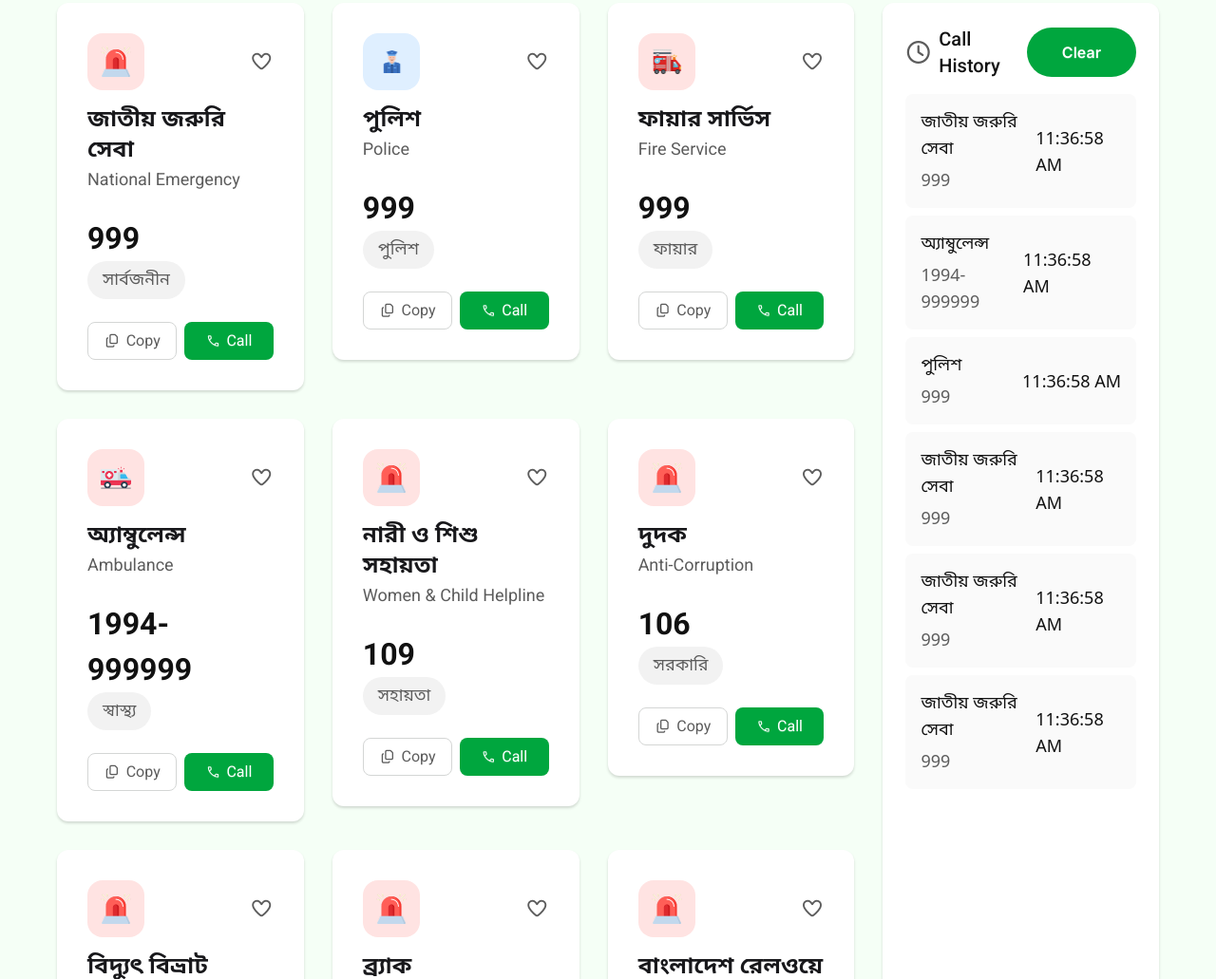
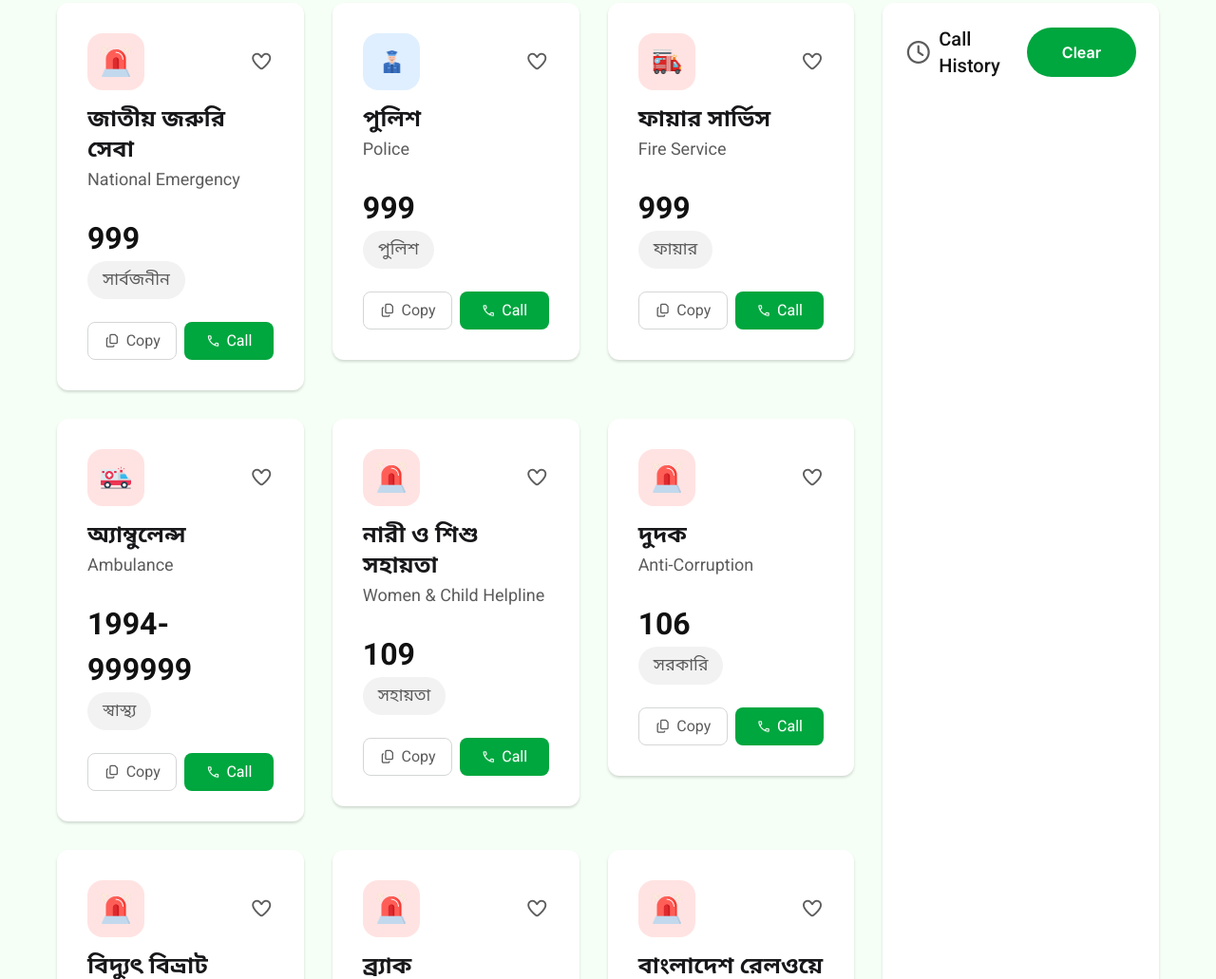
Before and after one commit to 0fahimtazwar0/B12A05-Emergency-Hotline, a plain HTML site: page index.html in a window 1280 px wide. Shown: the part 389-1420 px from the top of the page at 95% size. Drawn offline with nearby package versions, Linux system fonts and the light colour scheme.

Commit message:
added history clear functionality and cleared demo histories

```diff
--- a/index.html
+++ b/index.html
@@ -329,51 +329,10 @@
                 <i class="fa-regular fa-clock fa-xl text-[#5C5C5C]"></i>
                 <p class="text-xl font-medium font-[roboto] text-[#111]">Call History</p>
                 </div>
-                <button class="btn btn-ghost px-9 h-[52px] rounded-full bg-[#00A63E] hover:bg-[#008b33] active:bg-[#009938] font-[inter] text-white font-semibold text-base">Clear</button>
+                <button id="clear-history-btn" class="btn btn-ghost px-9 h-[52px] rounded-full bg-[#00A63E] hover:bg-[#008b33] active:bg-[#009938] font-[inter] text-white font-semibold text-base">Clear</button>
             </div>
             <div id="history-container" class="flex flex-col gap-2">
-                <div class="bg-[#FAFAFA] p-4 flex justify-between items-center rounded-lg">
-                    <div class="flex flex-col gap-1">
-                        <p class="bangla text-lg text-[#111]">জাতীয় জরুরি সেবা</p>
-                        <p class="text-lg text-[#5C5C5C]">999</p>
-                    </div>
-                    <span class="text-lg text-[#111]">11:36:58 AM</span>
-                </div>
-                <div class="bg-[#FAFAFA] p-4 flex justify-between items-center rounded-lg">
-                    <div class="flex flex-col gap-1">
-                        <p class="bangla text-lg text-[#111]">অ্যাম্বুলেন্স</p>
-                        <p class="text-lg text-[#5C5C5C]">1994-999999</p>
-                    </div>
-                    <span class="text-lg text-[#111]">11:36:58 AM</span>
-                </div>
-                <div class="bg-[#FAFAFA] p-4 flex justify-between items-center rounded-lg">
-                    <div class="flex flex-col gap-1">
-                        <p class="bangla text-lg text-[#111]">পুলিশ</p>
-                        <p class="text-lg text-[#5C5C5C]">999</p>
-                    </div>
-                    <span class="text-lg text-[#111]">11:36:58 AM</span>
-                </div>
-                <div class="bg-[#FAFAFA] p-4 flex justify-between items-center rounded-lg">
-                    <div class="flex flex-col gap-1">
-                        <p class="bangla text-lg text-[#111]">জাতীয় জরুরি সেবা</p>
-                        <p class="text-lg text-[#5C5C5C]">999</p>
-                    </div>
-                    <span class="text-lg text-[#111]">11:36:58 AM</span>
-                </div>
-                <div class="bg-[#FAFAFA] p-4 flex justify-between items-center rounded-lg">
-                    <div class="flex flex-col gap-1">
-                        <p class="bangla text-lg text-[#111]">জাতীয় জরুরি সেবা</p>
-                        <p class="text-lg text-[#5C5C5C]">999</p>
-                    </div>
-                    <span class="text-lg text-[#111]">11:36:58 AM</span>
-                </div>
-                <div class="bg-[#FAFAFA] p-4 flex justify-between items-center rounded-lg">
-                    <div class="flex flex-col gap-1">
-                        <p class="bangla text-lg text-[#111]">জাতীয় জরুরি সেবা</p>
-                        <p class="text-lg text-[#5C5C5C]">999</p>
-                    </div>
-                    <span class="text-lg text-[#111]">11:36:58 AM</span>
-                </div>
+
             </div>
     </aside>
     </main>
--- a/scripts/script.js
+++ b/scripts/script.js
@@ -46,3 +46,8 @@ for (let i = 0; i < allCardTitles.length; i++) {
         historyContainer.appendChild(dataDiv)
     })
 }
+
+// clear history
+document.getElementById('clear-history-btn').addEventListener('click', function () {
+    historyContainer.innerHTML = ''
+})
```
